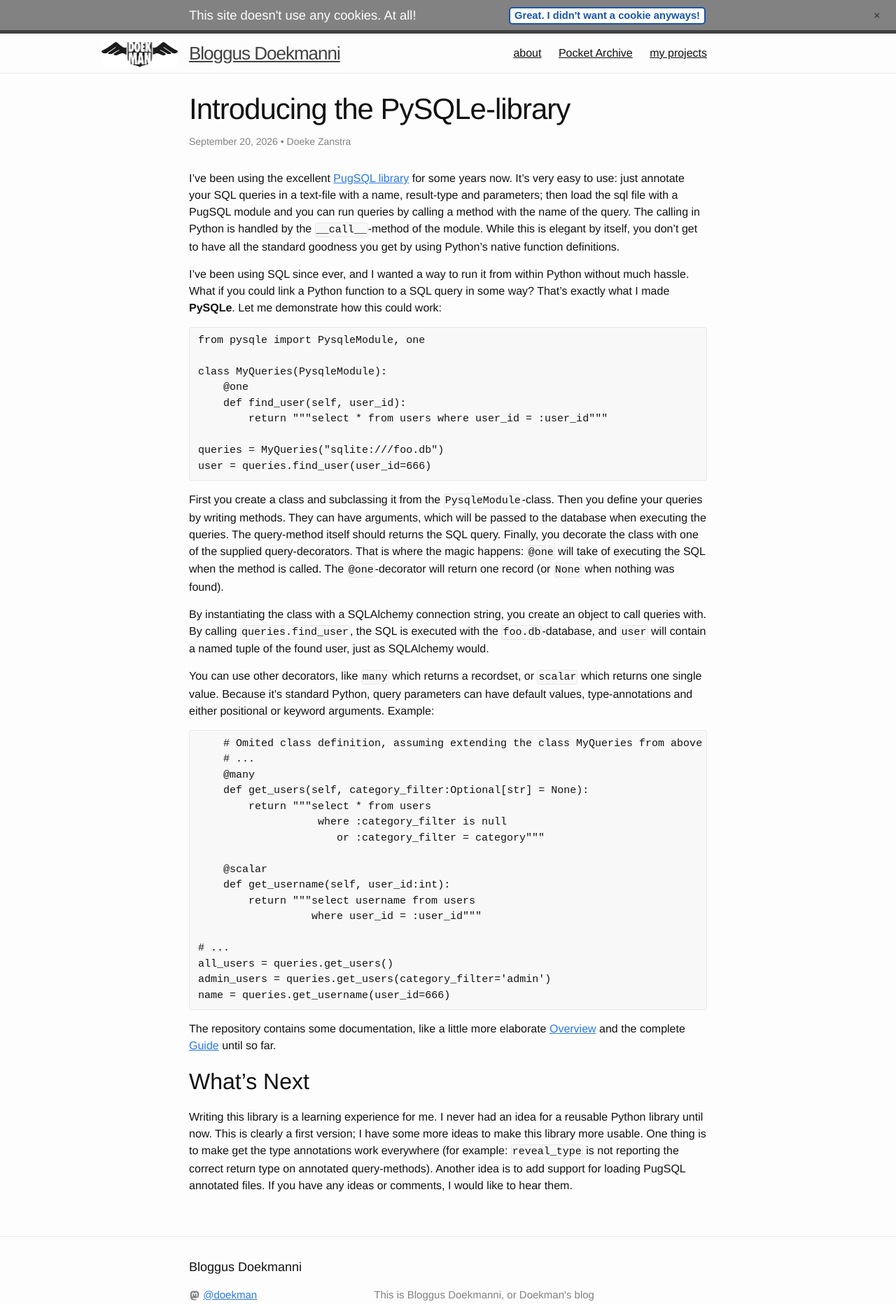
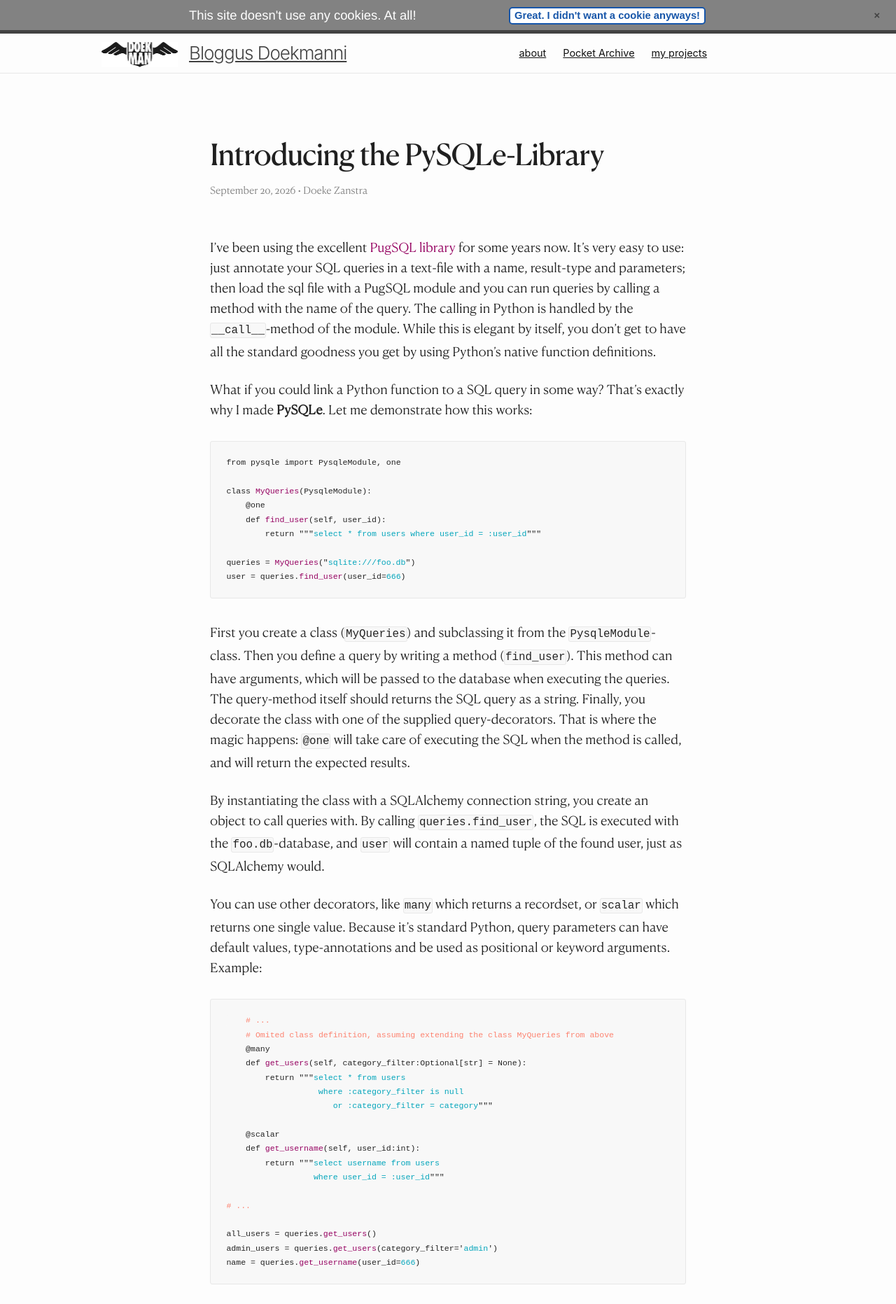
Before and after one commit to doekman/doekman.github.io, a Jekyll site: the page built from _posts/2026-09-20-introducing-the-pysqle-library.md, in a window 1280 px wide. Shown: the top 1863 px of the page at 70% size. Built offline with Jekyll 4.4.1, drawn with Linux system fonts in a browser that asks for light colours; some of the changed text lies outside the part shown.

Commit message:
Codex heeft de styling van Maggie Appleton toegepast

````diff
--- a/_posts/2026-09-20-introducing-the-pysqle-library.md
+++ b/_posts/2026-09-20-introducing-the-pysqle-library.md
@@ -1,6 +1,6 @@
 ---
 layout: post
-title: "Introducing the PySQLe-library"
+title: "Introducing the PySQLe-Library"
 date: 2026-09-20
 author: Doeke Zanstra
 category: ICT
@@ -8,7 +8,7 @@
 
 I've been using the excellent [PugSQL library][pugsql] for some years now. It's very easy to use: just annotate your SQL queries in a text-file with a name, result-type and parameters; then load the sql file with a PugSQL module and you can run queries by calling a method with the name of the query. The calling in Python is handled by the `__call__`-method of the module. While this is elegant by itself, you don't get to have all the standard goodness you get by using Python's native function definitions.
 
-I've been using SQL since ever, and I wanted a way to run it from within Python without much hassle. What if you could link a Python function to a SQL query in some way? That's exactly what I made __PySQLe__. Let me demonstrate how this could work:
+What if you could link a Python function to a SQL query in some way? That's exactly why I made __PySQLe__. Let me demonstrate how this works:
 
 ```python
 from pysqle import PysqleModule, one
@@ -22,15 +22,15 @@
 user = queries.find_user(user_id=666)
 ```
 
-First you create a class and subclassing it from the `PysqleModule`-class. Then you define your queries by writing methods. They can have arguments, which will be passed to the database when executing the queries. The query-method itself should returns the SQL query. Finally, you decorate the class with one of the supplied query-decorators. That is where the magic happens: `@one` will take of executing the SQL when the method is called. The `@one`-decorator will return one record (or `None` when nothing was found).
+First you create a class (`MyQueries`) and subclassing it from the `PysqleModule`-class. Then you define a query by writing a method (`find_user`). This method can have arguments, which will be passed to the database when executing the queries. The query-method itself should returns the SQL query as a string. Finally, you decorate the class with one of the supplied query-decorators. That is where the magic happens: `@one` will take care of executing the SQL when the method is called, and will return the expected results.
 
 By instantiating the class with a SQLAlchemy connection string, you create an object to call queries with. By calling `queries.find_user`, the SQL is executed with the `foo.db`-database, and `user` will contain a named tuple of the found user, just as SQLAlchemy would.
 
-You can use other decorators, like `many` which returns a recordset, or `scalar` which returns one single value. Because it's standard Python, query parameters can have default values, type-annotations and either positional or keyword arguments. Example:
+You can use other decorators, like `many` which returns a recordset, or `scalar` which returns one single value. Because it's standard Python, query parameters can have default values, type-annotations and be used as positional or keyword arguments. Example:
 
 ```python
+    # ...
     # Omited class definition, assuming extending the class MyQueries from above
-    # ...
     @many
     def get_users(self, category_filter:Optional[str] = None):
         return """select * from users
@@ -43,12 +43,13 @@
                   where user_id = :user_id"""
 
 # ...
+
 all_users = queries.get_users()
 admin_users = queries.get_users(category_filter='admin')
 name = queries.get_username(user_id=666)
 ```
 
-The repository contains some documentation, like a little more elaborate [Overview][] and the complete [Guide][] until so far.
+The [repository can be found at Codeberg][pysqle]. The library itself has been [published to PyPI.org][pypi], and can be installed via `pip install pysqle` or equivalent. The repo contains some documentation: an [overview with some more examples][], and there is [the complete guide][guide].
 
 
 What's Next
@@ -57,6 +58,14 @@
 Writing this library is a learning experience for me. I never had an idea for a reusable Python library until now. This is clearly a first version; I have some more ideas to make this library more usable. One thing is to make get the type annotations work everywhere (for example: `reveal_type` is not reporting the correct return type on annotated query-methods). Another idea is to add support for loading PugSQL annotated files. If you have any ideas or comments, I would like to hear them.
 
 
+[pysqle]: https://codeberg.org/doekman/PySQLe/
+[pypi]: https://pypi.org/project/pysqle/
 [pugsql]: https://pugsql.org
 [Overview]: https://codeberg.org/doekman/PySQLe/src/branch/main/doc/overview.md
 [Guide]: https://codeberg.org/doekman/PySQLe/src/branch/main/doc/guide.md
+
+<hr>
+
+<small>Disclaimer: The design of [Maggie Appleton's website](https://maggieappleton.com/keyboard-fetishism/) was copied to this blog page using AI. No AI was otherwise used in creating this post.</small>
+
+<link rel="stylesheet" href="/images/2026-09-20/the.css">
--- /dev/null
+++ b/images/2026-09-20/the.css
@@ -0,0 +1,282 @@
+/* =========================================================
+   Article typography — Maggie Appleton inspired
+   Everything above the article/title remains untouched.
+   ========================================================= */
+
+/* Fonts
+   Put your licensed Canela webfonts in /fonts/
+*/
+
+@font-face {
+  font-family: "Canela Text";
+  src: url("/images/2026-09-20/fonts/CanelaText-Light.woff2") format("woff2");
+  font-weight: 300;
+  font-style: normal;
+  font-display: swap;
+}
+
+@font-face {
+  font-family: "Canela Text";
+  src: url("/images/2026-09-20/fonts/CanelaText-Italic.woff2") format("woff2");
+  font-weight: 400;
+  font-style: italic;
+  font-display: swap;
+}
+
+@font-face {
+  font-family: "Canela Deck";
+  src: url("/images/2026-09-20/fonts/CanelaDeck-Regular.woff2") format("woff2");
+  font-weight: 400;
+  font-style: normal;
+  font-display: swap;
+}
+
+/* =========================================================
+   HEADER
+   Keep the existing layout, but use a clean sans-serif.
+   ========================================================= */
+
+header {
+  font-family:
+    -apple-system,
+    BlinkMacSystemFont,
+    "Segoe UI",
+    Helvetica,
+    Arial,
+    sans-serif;
+
+  font-size: 0.9rem;
+  line-height: 1.4;
+  color: #333333;
+}
+
+article a:link,
+article a:visited {
+  color: #960462;
+  text-decoration: none;
+}
+
+article a:hover {
+  color: red;
+  text-decoration: underline;
+  text-underline-offset: 3px;
+}
+
+
+/* =========================================================
+   ARTICLE
+   ========================================================= */
+
+article {
+  max-width: 680px;
+  margin: 0 auto;
+  padding: 4rem 1.5rem 6rem;
+
+  color: #242424;
+  font-family: "Canela Text", Georgia, serif;
+  font-size: 18px;
+  line-height: 1.62;
+}
+
+
+/* =========================================================
+   TITLE
+   ========================================================= */
+
+article h1 {
+  max-width: 900px;
+
+  margin: 0 0 1.25rem;
+
+  font-family: "Canela Deck", Georgia, serif;
+  font-size: clamp(2.75rem, 7vw, 4.75rem);
+  font-weight: 400;
+  line-height: 1.02;
+  letter-spacing: -0.025em;
+
+  color: #202020;
+}
+
+
+/* =========================================================
+   DATE / AUTHOR
+   ========================================================= */
+
+article h1 + p {
+  margin-bottom: 3.5rem;
+
+  color: #777;
+  font-family: "Canela Text", Georgia, serif;
+  font-size: 0.95rem;
+  line-height: 1.4;
+}
+
+
+/* =========================================================
+   BODY COPY
+   ========================================================= */
+
+article p {
+  margin: 0 0 1.55rem;
+
+  font-family: "Canela Text", Georgia, serif;
+  font-size: 18px;
+  font-weight: 400;
+  line-height: 1.62;
+}
+
+article p + p {
+  margin-top: 0.15rem;
+}
+
+
+/* =========================================================
+   ARTICLE HEADINGS
+   ========================================================= */
+
+article h2 {
+  margin: 3.5rem 0 1.25rem;
+
+  font-family: "Canela Deck", Georgia, serif;
+  font-size: 2rem;
+  font-weight: 400;
+  line-height: 1.15;
+  letter-spacing: -0.015em;
+
+  color: #202020;
+}
+
+article h3 {
+  margin: 2.75rem 0 1rem;
+
+  font-family: "Canela Deck", Georgia, serif;
+  font-size: 1.5rem;
+  font-weight: 400;
+  line-height: 1.2;
+
+  color: #202020;
+}
+
+
+/* =========================================================
+   ARTICLE LINKS
+   ========================================================= */
+
+article a {
+  color: #536b68;
+
+  text-decoration: underline;
+  text-decoration-thickness: 1px;
+  text-underline-offset: 3px;
+
+  transition:
+    color 120ms ease,
+    text-decoration-color 120ms ease;
+}
+
+article a:hover {
+  color: #00758f;
+  text-decoration-color: #263f3c;
+}
+
+
+/* =========================================================
+   CODE
+   ========================================================= */
+
+article code {
+  font-size: 0.88em;
+}
+
+article pre {
+  margin: 2rem 0;
+  padding: 1.25rem 1.4rem;
+
+  font-size: 0.82rem;
+  line-height: 1.55;
+}
+
+.highlight .s {
+  color: #04a5bb;
+}
+.highlight .mi {
+  color: #04a5bb;
+}
+.highlight .nc,
+.highlight .nf {
+  color: #960462;
+}
+.highlight .mi {
+  color: #04a5bb;
+}
+.highlight .c1 {
+  color: #fd8370;
+}
+/* =========================================================
+   LISTS
+   ========================================================= */
+
+article ul,
+article ol {
+  margin: 0 0 1.75rem;
+  padding-left: 1.5rem;
+}
+
+article li {
+  margin-bottom: 0.45rem;
+}
+
+
+/* =========================================================
+   HORIZONTAL RULE
+   ========================================================= */
+
+article hr {
+  margin: 4.5rem 35% 3.5rem;
+
+  border: 0;
+  border-top: 3px solid #fd8370;
+
+}
+
+
+/* =========================================================
+   TEXT SELECTION
+   ========================================================= */
+
+article ::selection {
+  background: #e8e1d5;
+  color: #202020;
+}
+
+
+/* =========================================================
+   MOBILE
+   ========================================================= */
+
+@media (max-width: 700px) {
+
+  article {
+    padding: 2.75rem 1.25rem 4rem;
+    font-size: 17px;
+  }
+
+  article h1 {
+    font-size: clamp(2.5rem, 12vw, 3.5rem);
+    line-height: 1.04;
+  }
+
+  article h1 + p {
+    margin-bottom: 2.75rem;
+  }
+
+  article p {
+    font-size: 17px;
+    line-height: 1.6;
+  }
+
+  article h2 {
+    font-size: 1.8rem;
+    margin-top: 3rem;
+  }
+}
````
Also changed, not shown: images/2026-09-20/fonts/CanelaDeck-Regular.woff2 (added), images/2026-09-20/fonts/CanelaText-Bold.woff2 (added), images/2026-09-20/fonts/CanelaText-Italic.woff2 (added), images/2026-09-20/fonts/CanelaText-Light.woff2 (added).
